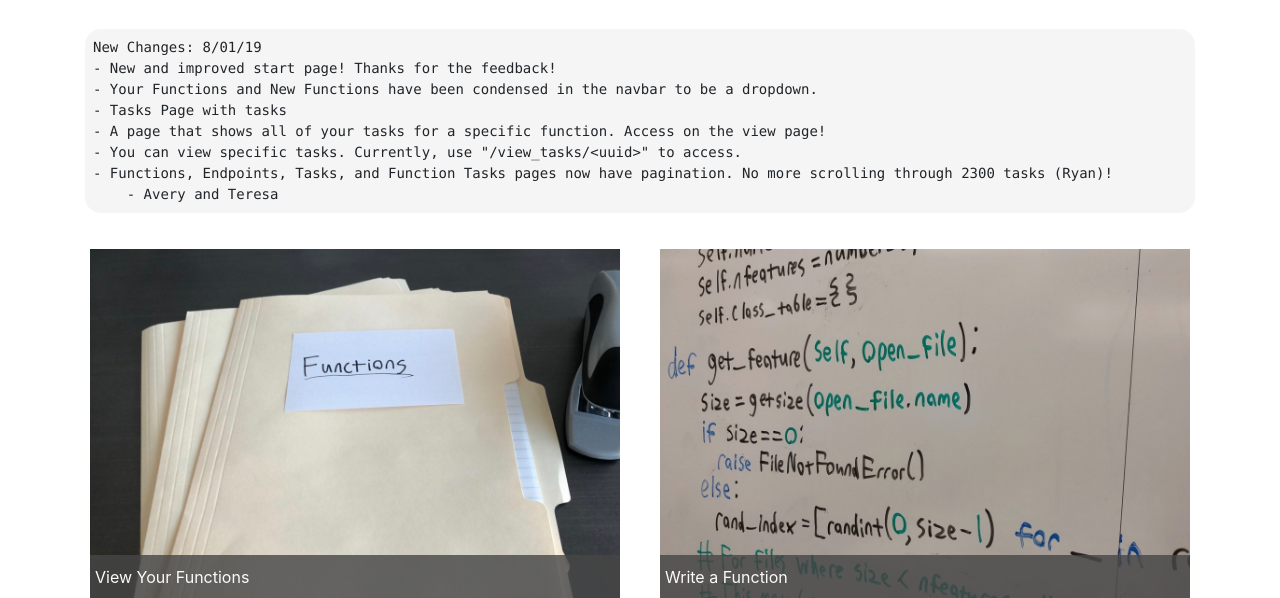
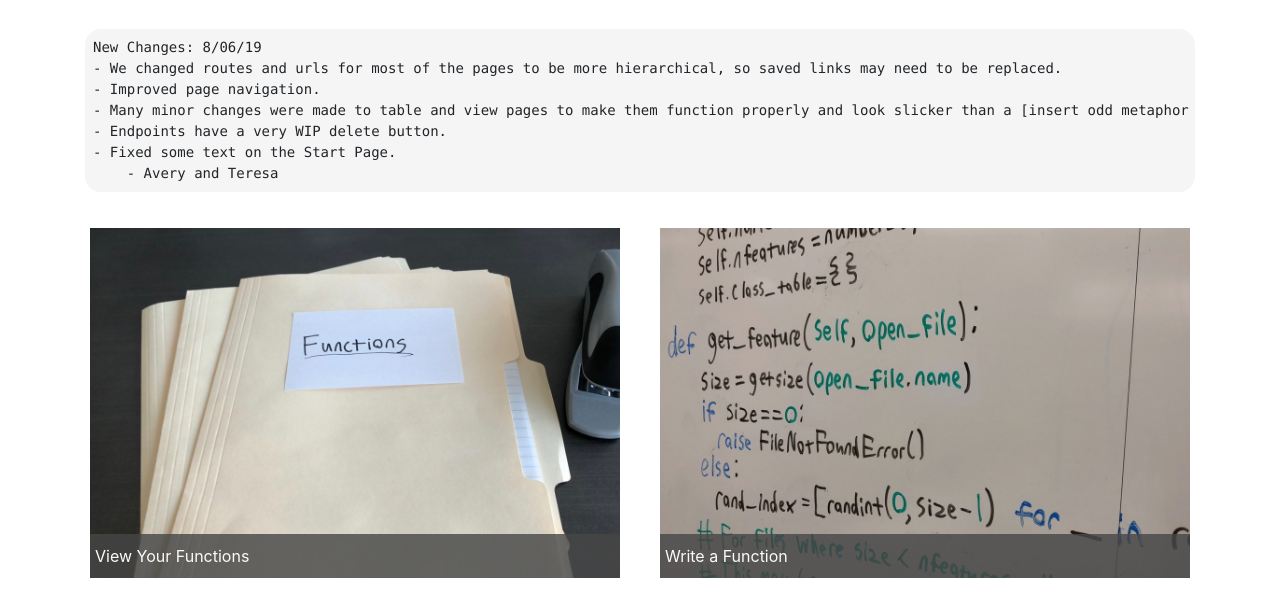
Before and after one commit to funcx-faas/funcx-web-service, a Flask app: page /home in a window 1280 px wide. Shown: the part 70-668 px from the top of the page. Run offline with Flask 2, Linux system fonts and the light colour scheme; some libraries are stand-ins or nearby versions.

Commit message:
Update changes list, fix start page text

```diff
--- a/gui/templates/home.html
+++ b/gui/templates/home.html
@@ -2,13 +2,12 @@
 {% block content %}
     <div class="container">
         <pre class="DEV-NOTE">
-New Changes: 8/01/19
-- New and improved start page! Thanks for the feedback!
-- Your Functions and New Functions have been condensed in the navbar to be a dropdown.
-- Tasks Page with tasks
-- A page that shows all of your tasks for a specific function. Access on the view page!
-- You can view specific tasks. Currently, use "/view_tasks/&lt;uuid&gt;" to access.
-- Functions, Endpoints, Tasks, and Function Tasks pages now have pagination. No more scrolling through 2300 tasks (Ryan)!
+New Changes: 8/06/19
+- We changed routes and urls for most of the pages to be more hierarchical, so saved links may need to be replaced.
+- Improved page navigation.
+- Many minor changes were made to table and view pages to make them function properly and look slicker than a [insert odd metaphor here].
+- Endpoints have a very WIP delete button.
+- Fixed some text on the Start Page.
     - Avery and Teresa</pre>
         <div class="row HOME-ROW">
             <a href="{{ url_for('guiapi.functions') }}" class="col IMG-LINK-COL" style="background-image: url({{ url_for('static', filename='imgs/pictures/your_funcs_img.JPG') }});">
--- a/gui/templates/start.html
+++ b/gui/templates/start.html
@@ -46,7 +46,7 @@
 
         <section class="row START-ROW">
             <div class="col-6 START-SECTION-POINT">
-                <h3 class="START-SECTION-HEADER">Turn any resource into a function-serving platform</h3>
+                <h3 class="START-SECTION-HEADER">Turn any resource into a function-serving endpoint</h3>
                 <p class="text-muted START-SECTION-TEXT">Deploying a funcX endpoint transforms clouds, clusters, and supercomputers into a high performance function-serving platform.</p>
             </div>
             <div class="col-6">
```
